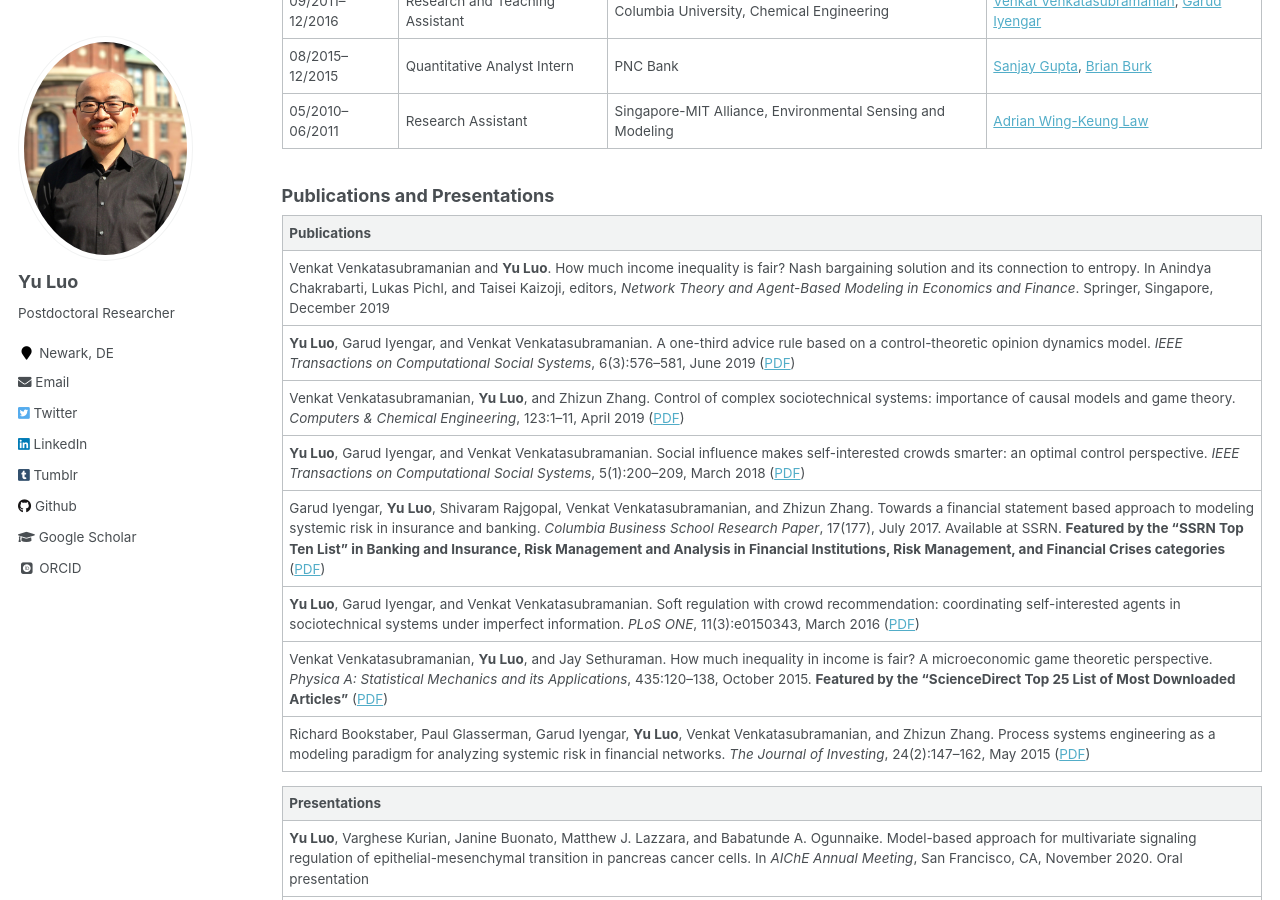
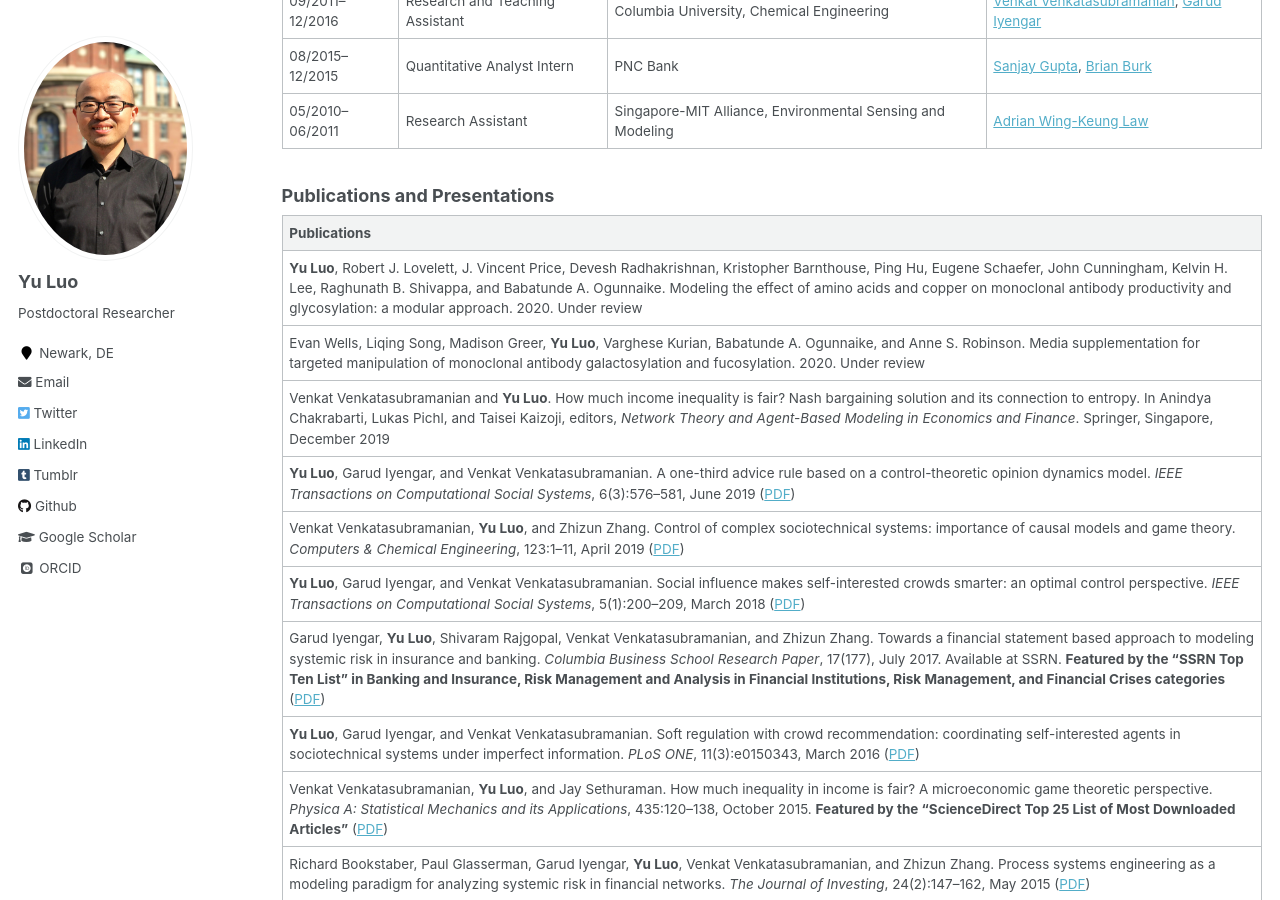
Before and after one commit to l16cn/l16cn.github.io, a Jekyll site: the page built from _pages/experience.md, in a window 1280 px wide and 900 px high, scrolled down 661 px. Built offline with Jekyll 4.4.1, drawn with Linux system fonts in a browser that asks for light colours; some web fonts are replaced.

Commit message:
cv update

```diff
--- a/_pages/experience.md
+++ b/_pages/experience.md
@@ -30,6 +30,8 @@
 
 |Publications|
 |:-|
+|**Yu Luo**, Robert J. Lovelett, J. Vincent Price, Devesh Radhakrishnan, Kristopher Barnthouse, Ping Hu, Eugene Schaefer, John Cunningham, Kelvin H. Lee, Raghunath B. Shivappa, and Babatunde A. Ogunnaike. Modeling the effect of amino acids and copper on monoclonal antibody productivity and glycosylation: a modular approach. 2020. Under review|
+|Evan Wells, Liqing Song, Madison Greer, **Yu Luo**, Varghese Kurian, Babatunde A. Ogunnaike, and Anne S. Robinson. Media supplementation for targeted manipulation of monoclonal antibody galactosylation and fucosylation. 2020. Under review|
 |Venkat Venkatasubramanian and **Yu Luo**. How much income inequality is fair? Nash bargaining solution and its connection to entropy. In Anindya Chakrabarti, Lukas Pichl, and Taisei Kaizoji, editors, _Network Theory and Agent-Based Modeling in Economics and Finance_. Springer, Singapore, December 2019|
 |**Yu Luo**, Garud Iyengar, and Venkat Venkatasubramanian. A one-third advice rule based on a control-theoretic opinion dynamics model. _IEEE Transactions on Computational Social Systems_, 6(3):576–581, June 2019 ([PDF](../files/08704276.pdf))|
 |Venkat Venkatasubramanian, **Yu Luo**, and Zhizun Zhang. Control of complex sociotechnical systems: importance of causal models and game theory. _Computers & Chemical Engineering_, 123:1–11, April 2019 ([PDF](../files/1-s2.0-S0098135418308020-main.pdf))|
```
Also changed, not shown: 1 other file.
